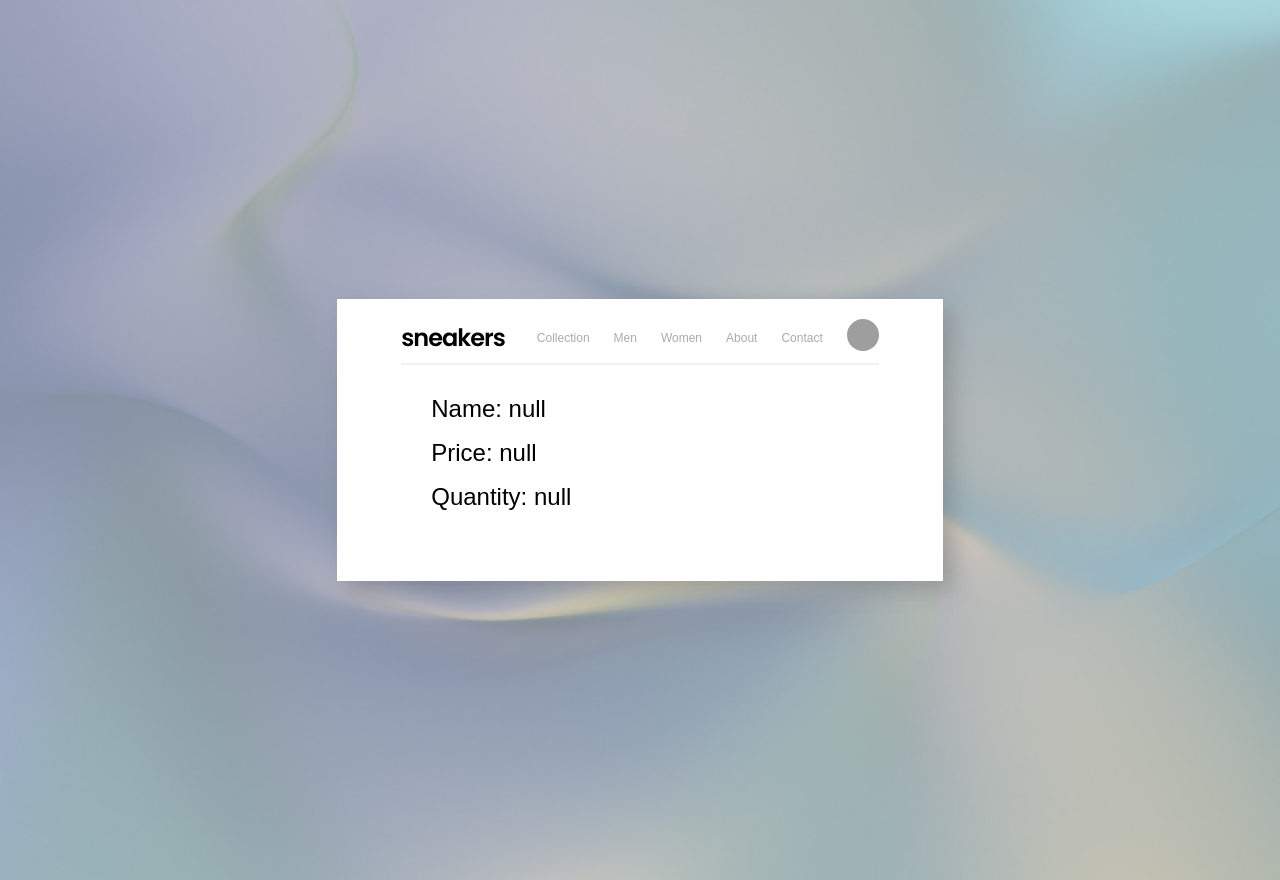
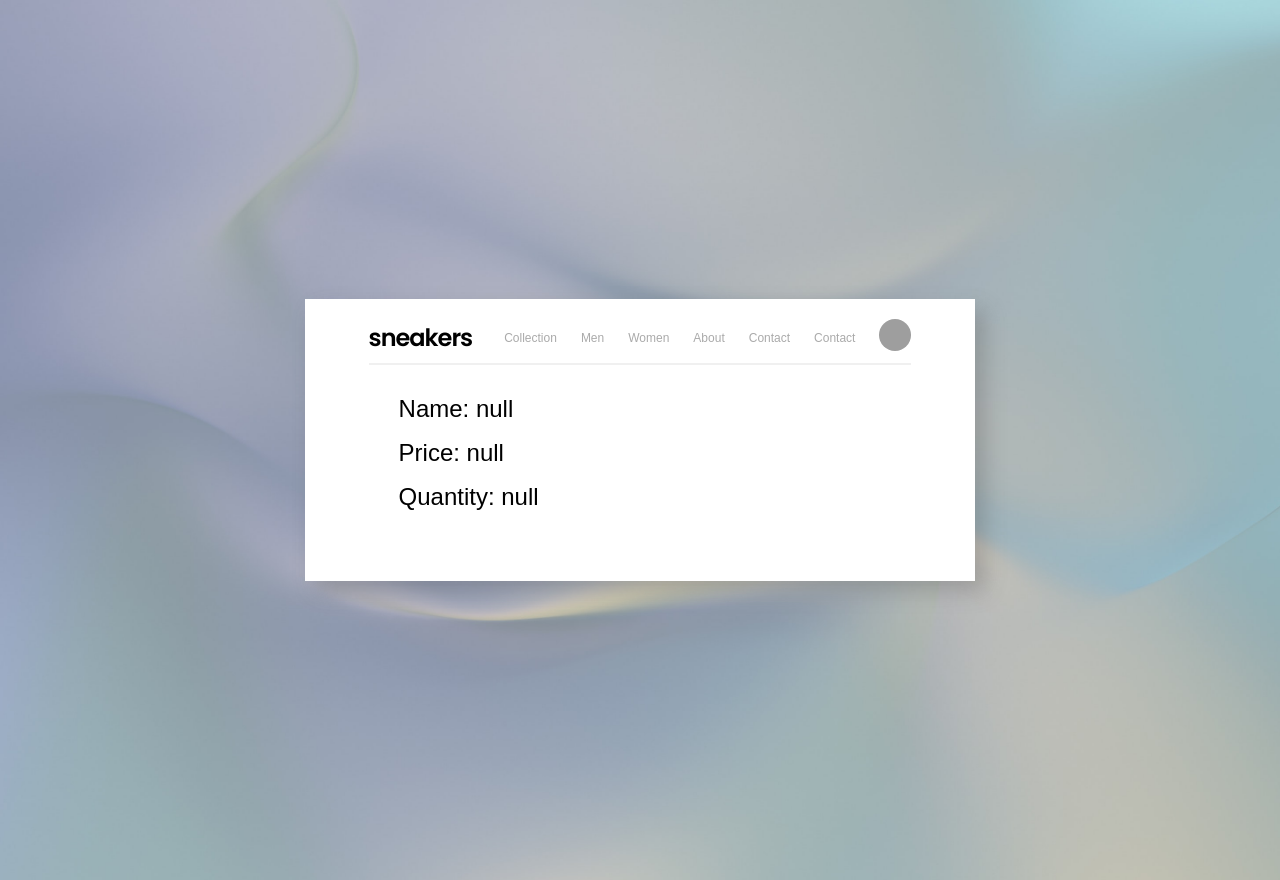
Before and after one commit to keki97/E-commerce, a plain HTML site: page checkout.html in a window 1280 px wide. Drawn offline with Linux system fonts and the light colour scheme; grey boxes are pictures that could not be loaded; some icons are missing.

Commit message:
test commit

```diff
--- a/checkout.html
+++ b/checkout.html
@@ -23,6 +23,7 @@
           <li><a class="nav-bar-links" href="#">Men</a></li>
           <li><a class="nav-bar-links" href="#">Women</a></li>
           <li><a class="nav-bar-links" href="#">About</a></li>
+          <li><a class="nav-bar-links" href="#">Contact</a></li>
           <li><a class="nav-bar-links" href="#">Contact</a></li>
         </ul>
         <div class="flex">
```
